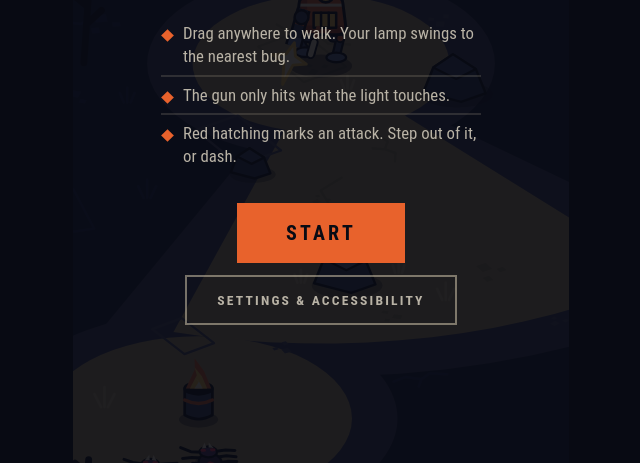
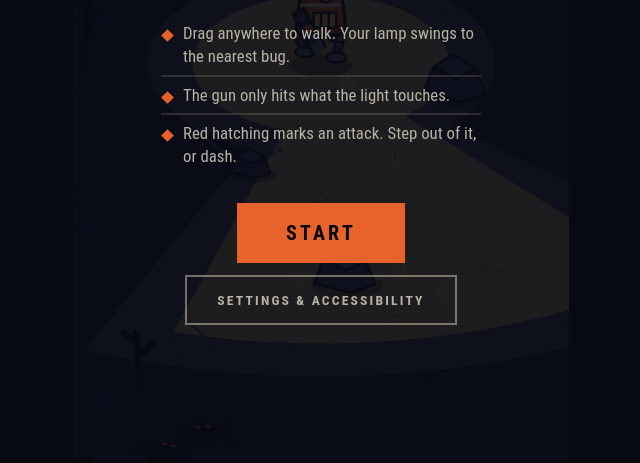
Before and after one commit to iqm0/iron-vigil, a plain HTML site: page index.html in a window 1280 px wide. Shown: the part 337-800 px from the top of the page, without its empty margins (319-959 px from the left). Drawn offline with Linux system fonts and the light colour scheme.

Commit message:
Fewer oil-drum fires so the dark stays dark
Co-Authored-By: Claude Fable 5.2 <noreply@anthropic.com>
Claude-Session: https://claude.ai/code/session_018uvtgBCSc4hHssUEnvsQjy

```diff
--- a/index.html
+++ b/index.html
@@ -260,8 +260,8 @@ function getCell(cx, cy) {
   const n = 4 + Math.floor(hash(cx, cy, 1) * 4);
   for (let i = 0; i < n; i++) { const x = (cx + hash(cx, cy, 10 + i)) * CS, y = (cy + hash(cx, cy, 30 + i)) * CS, r = hash(cx, cy, 50 + i); c.d.push({ x, y, k: r < .4 ? 'peb' : r < .7 ? 'crack' : r < .9 ? 'tuft' : 'slab', s: hash(cx, cy, 70 + i), a: hash(cx, cy, 90 + i) * TAU }); }
   const far = Math.abs(cx) + Math.abs(cy) > 0, pr = hash(cx, cy, 3);
-  if (far && pr < .075) c.p.push({ k: 'barrel', x: (cx + .5) * CS, y: (cy + .5) * CS, s: hash(cx, cy, 4) * 99 });
-  else if (pr < .5) c.p.push({ k: 'rock', x: (cx + .2 + hash(cx, cy, 5) * .6) * CS, y: (cy + .2 + hash(cx, cy, 6) * .6) * CS, s: hash(cx, cy, 7) });
+  if (far && pr < .03) c.p.push({ k: 'barrel', x: (cx + .5) * CS, y: (cy + .5) * CS, s: hash(cx, cy, 4) * 99 });
+  else if (pr > .1 && pr < .5) c.p.push({ k: 'rock', x: (cx + .2 + hash(cx, cy, 5) * .6) * CS, y: (cy + .2 + hash(cx, cy, 6) * .6) * CS, s: hash(cx, cy, 7) });
   else if (pr < .72) c.p.push({ k: 'post', x: (cx + .2 + hash(cx, cy, 5) * .6) * CS, y: (cy + .2 + hash(cx, cy, 6) * .6) * CS, s: hash(cx, cy, 7) });
   cells.set(k, c); if (cells.size > 500) cells.delete(cells.keys().next().value); return c;
 }
```
